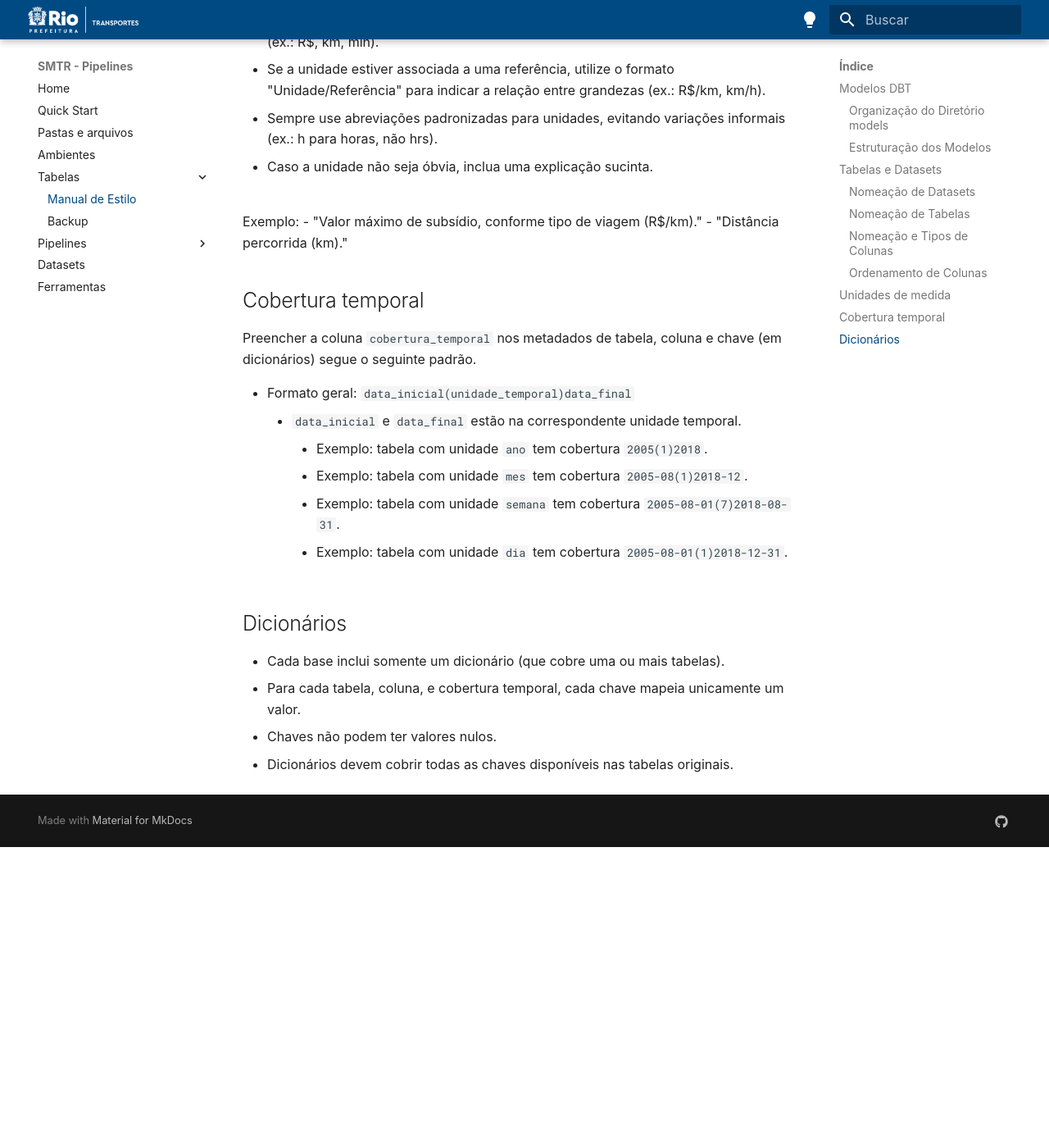
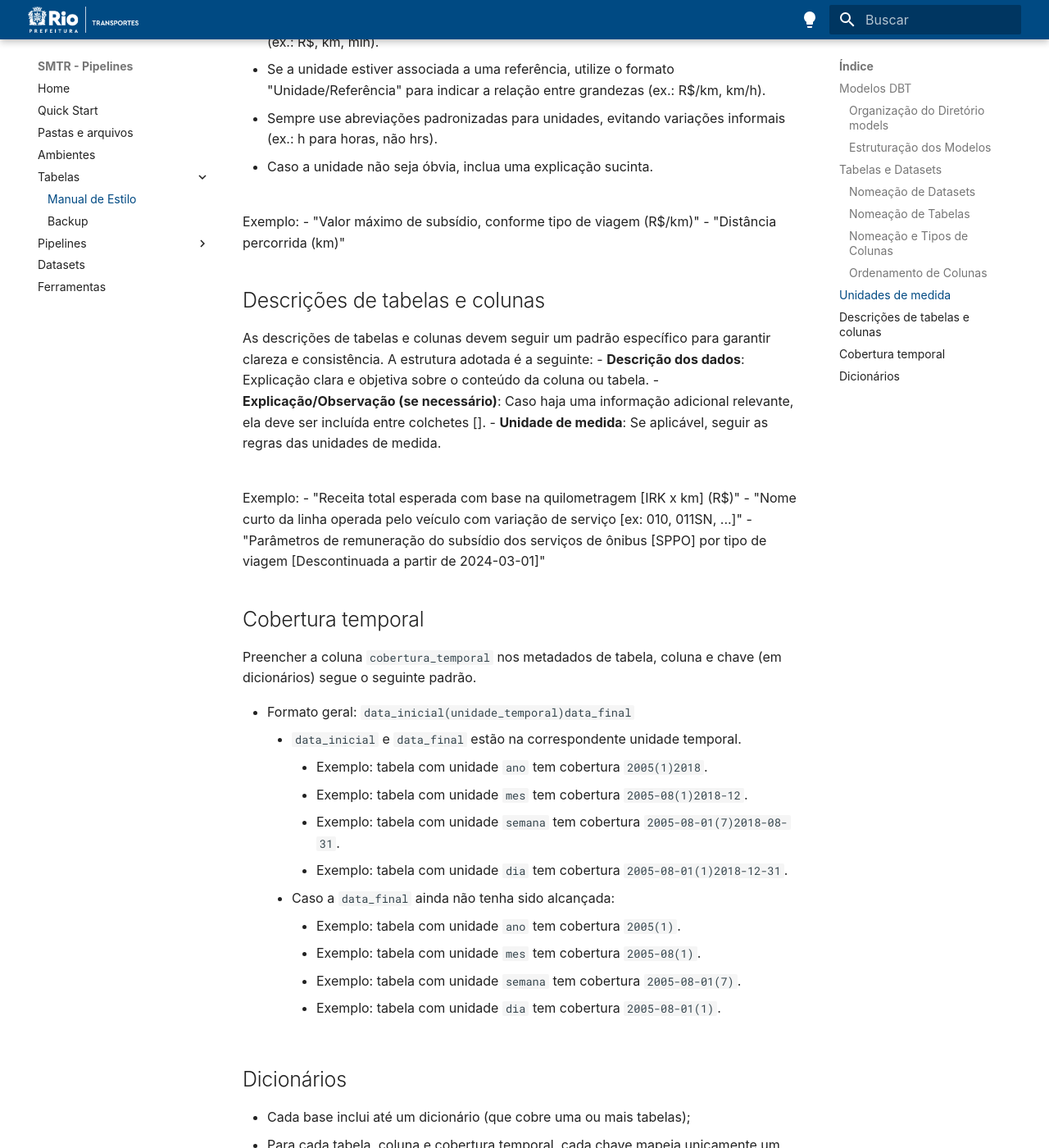
Before and after one commit to RJ-SMTR/pipelines-docs, an MkDocs documentation site: the page built from docs/tabelas/manual_estilo_tabelas.md, in a window 1280 px wide and 1400 px high, scrolled down 3685 px. Shown: the whole window at 82% size. Built offline with MkDocs 1.6.1 and Material for MkDocs 9.7.7, drawn with Linux system fonts in a browser that asks for light colours; some web fonts are replaced; before the commit the page ends 4718 px from its top, so only the background shows below that; some of the changed text lies outside the part shown.

Commit message:
correções

```diff
--- a/docs/tabelas/manual_estilo_tabelas.md
+++ b/docs/tabelas/manual_estilo_tabelas.md
@@ -116,8 +116,20 @@ As unidades de medida devem ser registradas na descrição da coluna entre parê
 - Caso a unidade não seja óbvia, inclua uma explicação sucinta.
 
 <br>Exemplo:
-- "Valor máximo de subsídio, conforme tipo de viagem (R$/km)."
-- "Distância percorrida (km)."
+- "Valor máximo de subsídio, conforme tipo de viagem (R$/km)"
+- "Distância percorrida (km)"
+
+## Descrições de tabelas e colunas
+
+As descrições de tabelas e colunas devem seguir um padrão específico para garantir clareza e consistência. A estrutura adotada é a seguinte:
+- **Descrição dos dados**: Explicação clara e objetiva sobre o conteúdo da coluna ou tabela.
+- **Explicação/Observação (se necessário)**: Caso haja uma informação adicional relevante, ela deve ser incluída entre colchetes [].
+- **Unidade de medida**: Se aplicável, seguir as regras das unidades de medida.
+
+<br>Exemplo:
+- "Receita total esperada com base na quilometragem [IRK x km] (R$)"
+- "Nome curto da linha operada pelo veículo com variação de serviço [ex: 010, 011SN, ...]"
+- "Parâmetros de remuneração do subsídio dos serviços de ônibus [SPPO] por tipo de viagem [Descontinuada a partir de 2024-03-01]"
 
 ## Cobertura temporal
 
@@ -129,10 +141,15 @@ Preencher a coluna `cobertura_temporal` nos metadados de tabela, coluna e chave
         - Exemplo: tabela com unidade `mes` tem cobertura `2005-08(1)2018-12`.
         - Exemplo: tabela com unidade `semana` tem cobertura `2005-08-01(7)2018-08-31`.
         - Exemplo: tabela com unidade `dia` tem cobertura `2005-08-01(1)2018-12-31`.
+    - Caso a `data_final` ainda não tenha sido alcançada:
+        - Exemplo: tabela com unidade `ano` tem cobertura `2005(1)`.
+        - Exemplo: tabela com unidade `mes` tem cobertura `2005-08(1)`.
+        - Exemplo: tabela com unidade `semana` tem cobertura `2005-08-01(7)`.
+        - Exemplo: tabela com unidade `dia` tem cobertura `2005-08-01(1)`.
 
 ## Dicionários
 
-- Cada base inclui somente um dicionário (que cobre uma ou mais tabelas).
-- Para cada tabela, coluna, e cobertura temporal, cada chave mapeia unicamente um valor.
-- Chaves não podem ter valores nulos.
+- Cada base inclui até um dicionário (que cobre uma ou mais tabelas);
+- Para cada tabela, coluna e cobertura temporal, cada chave mapeia unicamente um valor;
+- Chaves não podem ter valores nulos;
 - Dicionários devem cobrir todas as chaves disponíveis nas tabelas originais.
```
